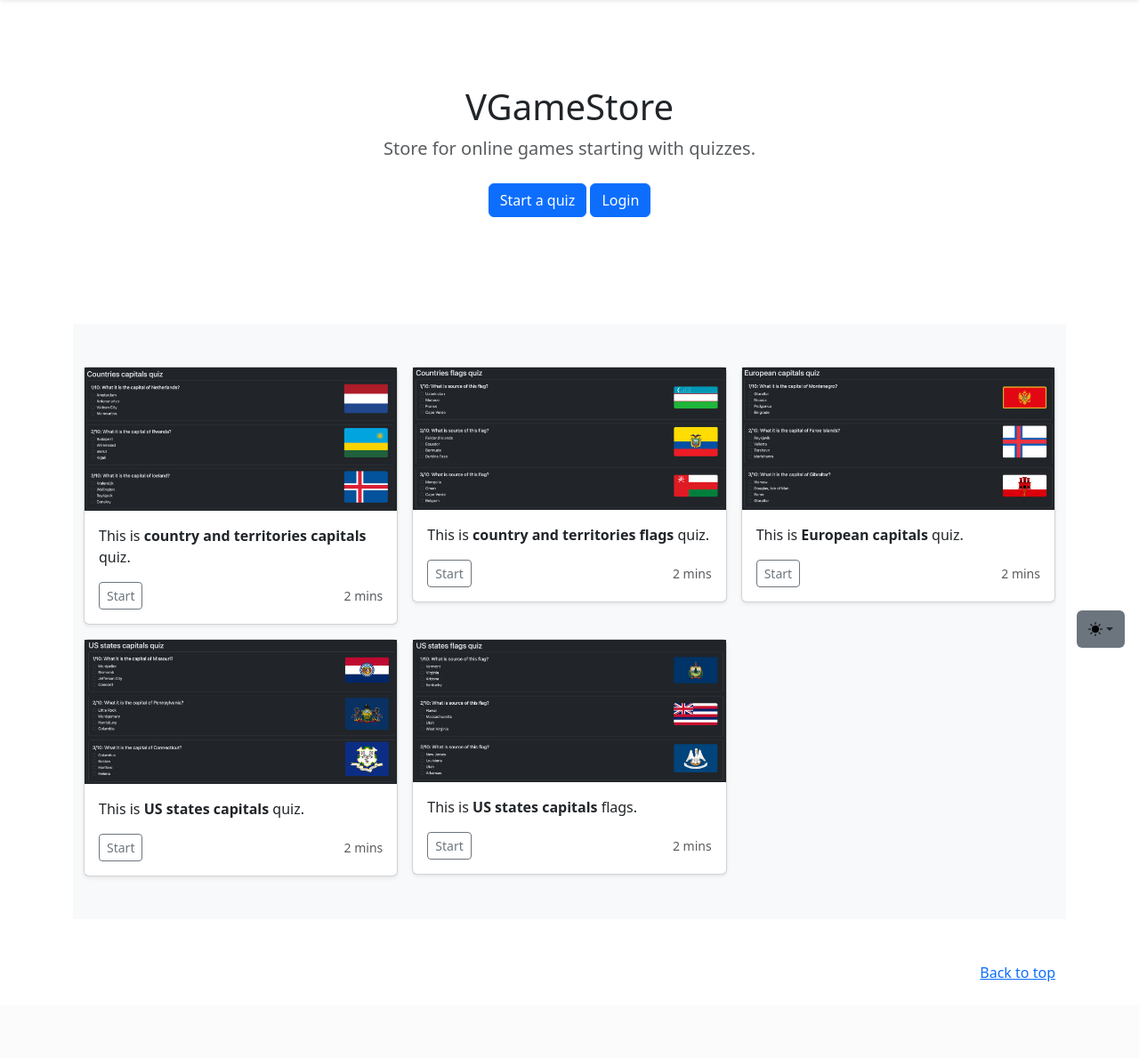
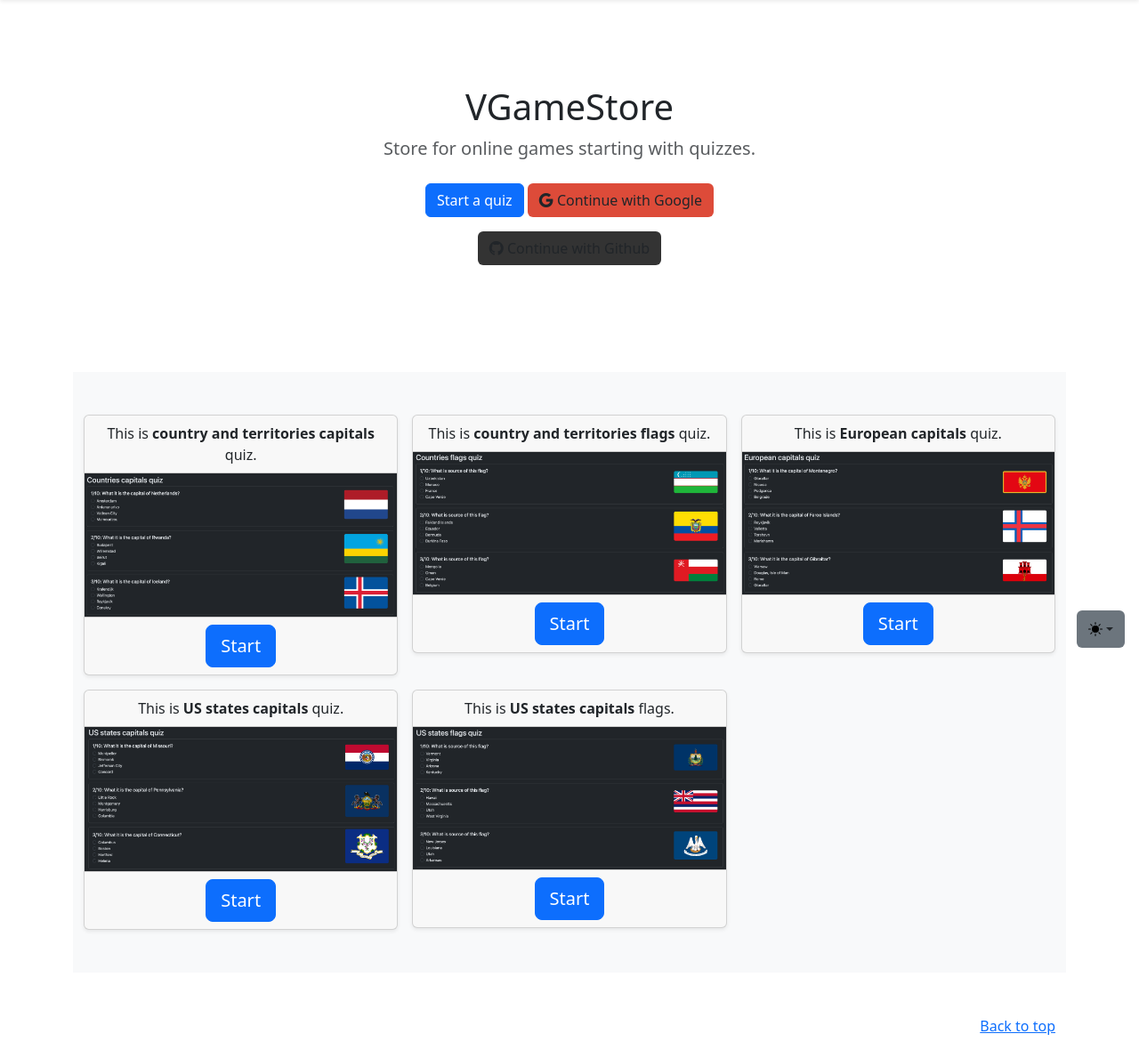
Before and after one commit to VelizarVESSELINOV/VessGames, a Flask app: page / in a window 1280 px wide. Shown: the part 56-1245 px from the top of the page at 89% size. Before the commit the page ends 1159 px from the top, so only its background shows below. Run offline with Flask 3, Linux system fonts and the light colour scheme; some libraries are stand-ins or nearby versions.

Commit message:
login github

```diff
--- a/app.py
+++ b/app.py
@@ -1,8 +1,11 @@
 from argparse import ArgumentParser
+from os import getenv
 from os.path import join
 from re import sub
 
-from colorlog import debug
+from authlib.integrations.flask_client import OAuth
+from colorlog import debug, info
+from dotenv import load_dotenv
 from flask import (
     Flask,
     redirect,
@@ -16,12 +19,55 @@ from flask import (
 from quiz_cmd import configure_logging
 from quiz_generator import quiz_apps, quiz_sample
 
+load_dotenv()
+
 APP = Flask(__name__)
-APP.secret_key = """km'@N:e[b+9;>:YY]C/H}$V5(vHR*Ar@JZfQW^]B@j@D:NC<G]O^2!$lyywX3wu"""
+# warning(f"SECRET_KEY: {getenv('SECRET_KEY')}")
+APP.secret_key = getenv("SECRET_KEY")
 APP.config["SESSION_TYPE"] = "memcached"
+
+
+# OAuth Configuration
+oauth = OAuth(APP)
+google = oauth.register(
+    name="google",
+    client_id=getenv("GOOGLE_CLIENT_ID"),
+    client_secret=getenv("GOOGLE_CLIENT_SECRET"),
+    access_token_url="https://accounts.google.com/o/oauth2/token",
+    access_token_params=None,
+    authorize_url="https://accounts.google.com/o/oauth2/auth",
+    authorize_params=None,
+    client_kwargs={"scope": "openid profile email"},
+    redirect_uri="http://127.0.0.1:5000/callback/google",
+)
+
+# GitHub OAuth Configuration
+github = oauth.register(
+    name="github",
+    client_id=getenv("GITHUB_CLIENT_ID"),
+    client_secret=getenv("GITHUB_CLIENT_SECRET"),
+    authorize_url="https://github.com/login/oauth/authorize",
+    authorize_params=None,
+    access_token_url="https://github.com/login/oauth/access_token",
+    access_token_params=None,
+    client_kwargs={"scope": "user:email"},
+    redirect_uri="http://127.0.0.1:5000/callback/github",
+)
 
 QUIZ_LIST = None
 BRAND_NAME = "VGameStore"
+
+
+@APP.route("/login/<provider>")
+def login(provider):
+    if provider == "google":
+        redirect_uri = url_for("callback", provider="google", _external=True)
+        return google.authorize_redirect(redirect_uri)
+    elif provider == "github":
+        redirect_uri = url_for("callback", provider="github", _external=True)
+        return github.authorize_redirect(redirect_uri)
+    else:
+        return "Provider not supported", 404
 
 
 @APP.route("/")
@@ -136,6 +182,30 @@ def favicon():
     )
 
 
+@APP.route("/callback/<provider>")
+def callback(provider):
+    if provider == "google":
+        token = google.authorize_access_token()
+        userinfo = google.get("https://www.googleapis.com/oauth2/v2/userinfo").json()
+
+        info(f"User info: {userinfo} from {provider}")
+    elif provider == "github":
+        token = github.authorize_access_token()
+        userinfo = github.get("https://api.github.com/user").json()
+        info(f"User info: {userinfo} from {provider}")
+    else:
+        return "Provider not supported", 404
+
+    session["email"] = userinfo["email"] if "email" in userinfo else userinfo["login"]
+    return redirect("/")
+
+
+@APP.route("/logout")
+def logout():
+    session.pop("email", None)
+    return redirect("/")
+
+
 if __name__ == "__main__":
     parser = ArgumentParser(description="Quiz game with verbose logging")
 
--- a/templates/index.html
+++ b/templates/index.html
@@ -9,7 +9,8 @@
                 <p class="lead text-body-secondary">Store for online games starting with quizzes.</p>
                 <p>
                     <a href="{{ url_for('quiz') }}" class="btn btn-primary my-2">Start a quiz</a>
-                    <a href="#" class="btn btn-primary my-2">Login</a>
+                    <a href="/login/google" class="btn my-2" style=background-color:#dd4b39;"><i class="bi bi-google"></i> Continue with Google</a>
+                    <a href="/login/github" class="btn my-2" style="background-color:#333333;"><i class="bi bi-github"></i> Continue with Github</a>
                 </p>
             </div>
         </div>
@@ -21,16 +22,13 @@
             <div class="row row-cols-1 row-cols-sm-2 row-cols-md-3 g-3">
                 {% for app in apps %}
                 <div class="col">
-                    <div class="card shadow-sm">
+                    <div class="card shadow-sm text-center">
+                        <div class="card-header">
+                            <p class="card-text">{{ app.description | safe }}</p>
+                        </div>
                         <img src="{{ url_for('static', filename=app.image) }}">
-                        <div class="card-body">
-                            <p class="card-text">{{ app.description | safe }}</p>
-                            <div class="d-flex justify-content-between align-items-center">
-                                <div class="btn-group">
-                                    <button type="button" class="btn btn-sm btn-outline-secondary" onclick="window.location.href='{{ url_for('quiz', option=app.code) }}'">Start</button>
-                                </div>
-                                <small class="text-body-secondary">2 mins</small>
-                            </div>
+                        <div class="card-footer">
+                            <button type="button" class="btn btn-lg btn-block btn-primary" onclick="window.location.href='{{ url_for('quiz', option=app.code) }}'">Start</button>
                         </div>
                     </div>
                 </div>
```
Also changed, not shown: requirements.txt (+10 -2 lines).
